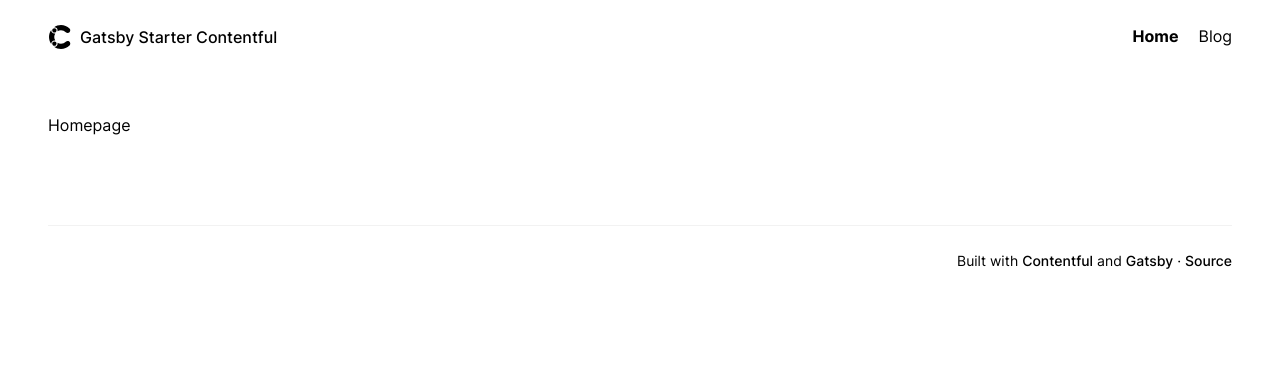
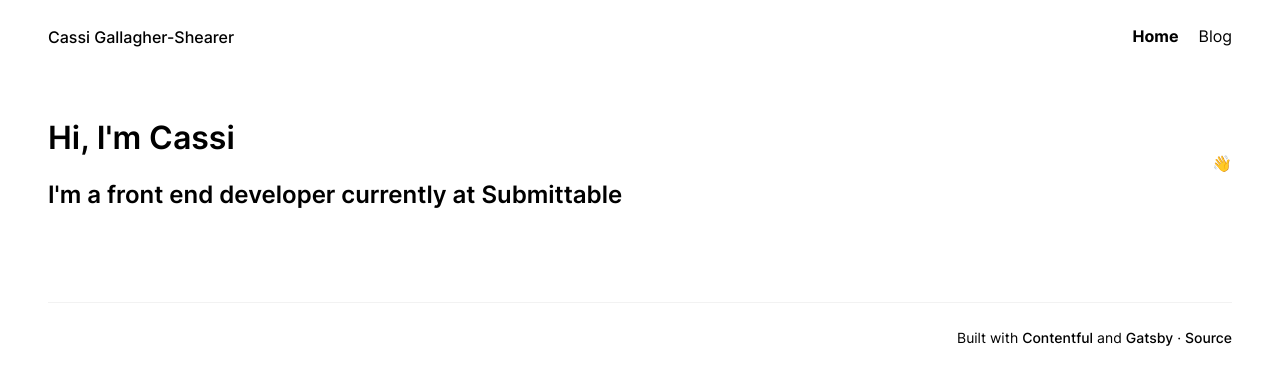
Before and after one commit to CassiGS/jamstack-portfolio, a Gatsby site: page / in a window 1280 px wide. Built offline with nearby package versions, Linux system fonts and the light colour scheme; Gatsby itself is replaced by a stand-in of ours.

Commit message:
Add additional homepage and nav styles

```diff
--- a/src/components/navigation.js
+++ b/src/components/navigation.js
@@ -6,8 +6,7 @@
 const Navigation = () => (
 	<nav role="navigation" className={styles.container} aria-label="Main">
 		<Link to="/" className={styles.logoLink}>
-			<span className={styles.logo} />
-			<span className={styles.navigationItem}>Gatsby Starter Contentful</span>
+			<span className={styles.navigationItem}>Cassi Gallagher-Shearer</span>
 		</Link>
 		<ul className={styles.navigation}>
 			<li className={styles.navigationItem}>
--- a/src/pages/index.js
+++ b/src/pages/index.js
@@ -15,7 +15,14 @@ class RootIndex extends React.Component {
 			<Layout>
 				{/* <Hero image={author.heroImage.gatsbyImage} title={author.name} content={author.shortBio} />
 				<ArticlePreview posts={posts} /> */}
-				<p>Homepage</p>
+				<div>
+					<h1>Hi, I'm Cassi</h1>
+					<h2>
+						I'm a front end developer currently at{" "}
+						<a href="https://www.submittable.com/">Submittable</a>
+					</h2>
+				</div>
+				<div>👋</div>
 			</Layout>
 		);
 	}
```
